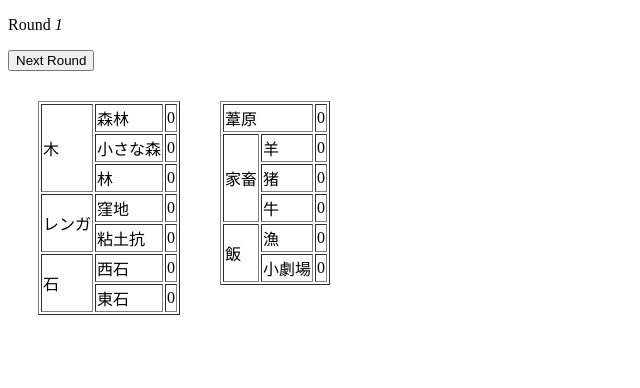
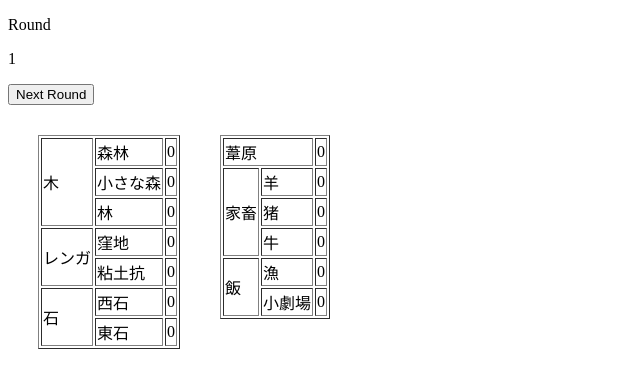
Before and after one commit to Gonbe238/webAppTest, a plain HTML site: page index.html in a window 1280 px wide. Shown: the whole page, without its empty margins (0-640 px from the left). Drawn offline with Linux system fonts and the light colour scheme.

Commit message:
index.html を更新

```diff
--- a/index.html
+++ b/index.html
@@ -3,7 +3,7 @@
 
 <head>
     <meta charset="UTF-8">
-    <title>ページタイトル</title>
+    <title>Agricola Counter</title>
     <style>
         /* CSSを書くところ */
         h1 {
@@ -14,7 +14,7 @@
 
 <body>
     <div id="Round">
-        <p>Round <var id="roundCount">1</var></p>
+        <p>Round <p id="roundCount">1</p></p>
     </div>
     <button onclick="nextRound();">Next Round</button>
     <div id="log"></div>
```
